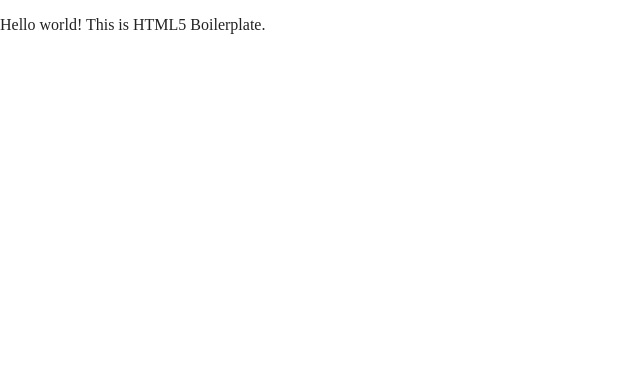
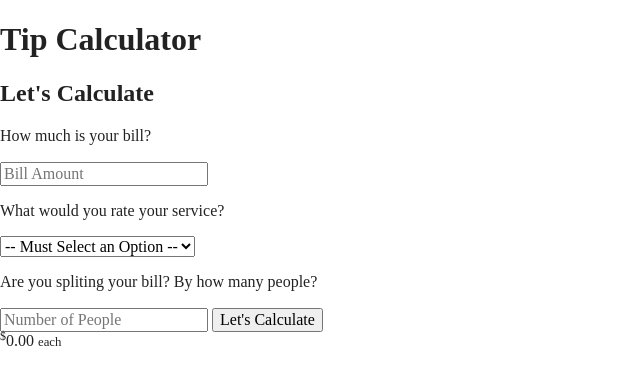
Before and after one commit to nath248/tip-calculator-javascript, a website built with Parcel: page index.html in a window 1280 px wide. Shown: the whole page, without its empty margins (0-640 px from the left). Built offline with nearby package versions, Linux system fonts and the light colour scheme.

Commit message:
Add base code

```diff
--- a/index.html
+++ b/index.html
@@ -23,9 +23,34 @@
 </head>
 
 <body>
+  <div class="container">
+    <h1>Tip Calculator</h1>
+    <h2>Let's Calculate</h2>
+    <div class="calculator">
+      <form>
+        <p>How much is your bill?</p>
+        <input type="text" id="bill-amount" name="bill-amount" placeholder="Bill Amount" required>
+        <p>What would you rate your service?</p>
+        <select name="dropdown" id="dropdown">
+          <option disabled selected value="0">-- Must Select an Option --</option>
+          <option value="0.3">30&#37; &#45; Outstanding</option>
+          <option value="0.25">25&#37; &#45; Great</option>
+          <option value="0.15">15&#37; &#45; Good</option>
+          <option value="0.1">10&#37; &#45; Okay</option>
+        </select>
+        <p>Are you spliting your bill? By how many people?</p>
+        <input type="text" id="bill-split" name="bill-split" placeholder="Number of People" required>
+        <button type="button" id="calculate" name="button">Let's Calculate</button>
+      </form>
+      <div class="calculator-end">
+        <sup>$</sup><span id="tip">0.00</span>
+        <small id="each">each</small>
+      </div>
 
-  <!-- Add your site or application content here -->
-  <p>Hello world! This is HTML5 Boilerplate.</p>
+    </div>
+
+  </div>
+
   <script src="js/vendor/modernizr-3.11.2.min.js"></script>
   <script src="js/plugins.js"></script>
   <script src="js/main.js"></script>
```
